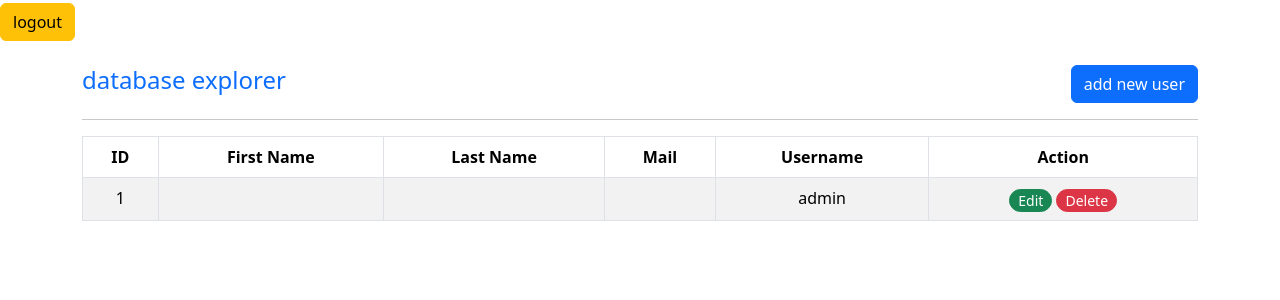
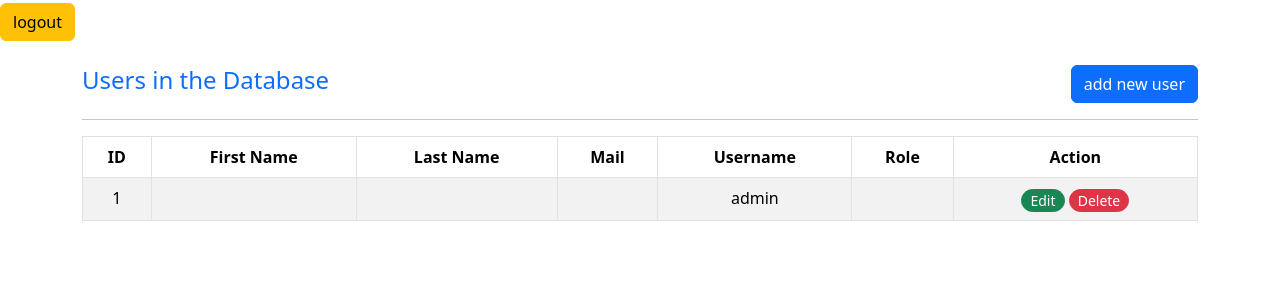
Before and after one commit to gas1ight/W3WI110, a PHP site: page / in a window 1280 px wide. Shown: the top 300 px of the page. Run offline with PHP 8.4, Linux system fonts and the light colour scheme; a user stored in the database is signed in; data comes from the database, SQL or seed files in the repository; data that the repository does not hold is empty; some libraries are stand-ins or nearby versions.

Commit message:
added role flag

```diff
--- a/action.php
+++ b/action.php
@@ -13,8 +13,9 @@ if (isset($_POST['add'])) {
     $email = $util->testInput($_POST['email']);
     $username = $util->testInput($_POST['username']);
     $password = $util->testInput($_POST['password']);
+    $role = $util->testInput($_POST['role']);
 
-    if ($db->insertNewUser($fname, $lname, $email, $username, $password)) {
+    if ($db->insertNewUser($fname, $lname, $email, $username, $password, $role)) {
         echo $util->showMessage('success', 'User inserted successfully!');
     } else {
         echo $util->showMessage('danger', 'Something went wrong!');
@@ -33,6 +34,7 @@ if (isset($_GET['read'])) {
                       <td>' . $row['lname'] . '</td>
                       <td>' . $row['email'] . '</td>
                       <td>' . $row['username'] . '</td>
+                      <td>' . $row['role'] . '</td>
                       <td>
                         <a href="#" id="' . $row['id'] . '" class="btn btn-success btn-sm rounded-pill py-0 editLink" data-toggle="modal" data-target="#editUserModal">Edit</a>
 
@@ -64,8 +66,9 @@ if (isset($_POST['update'])) {
     $email = $util->testInput($_POST['email']);
     $username = $util->testInput($_POST['username']);
     $password = $util->testInput($_POST['password']);
+    $role = $util->testInput($_POST['role']);
 
-    if ($db->update($id, $fname, $lname, $email, $username, $password)) {
+    if ($db->update($id, $fname, $lname, $email, $username, $password, $role)) {
         echo $util->showMessage('success', 'User updated successfully!');
     } else {
         echo $util->showMessage('danger', 'Something went wrong!');
--- a/db.php
+++ b/db.php
@@ -13,15 +13,16 @@ class Database extends Config {
     }
 
     // Insert User Into Database
-    public function insertNewUser ($fname, $lname, $email, $username, $password): bool {
-        $sql = 'INSERT INTO accounts (fname, lname, email, username, password) VALUES (:fname, :lname, :email, :username, :password)';
+    public function insertNewUser ($fname, $lname, $email, $username, $password, $role): bool {
+        $sql = 'INSERT INTO accounts (fname, lname, email, username, password, role) VALUES (:fname, :lname, :email, :username, :password, :role)';
         $stmt = $this->conn->prepare($sql);
         $stmt->execute([
             'fname' => $fname,
             'lname' => $lname,
             'email' => $email,
             'username' => $username,
-            'password' => $password
+            'password' => $password,
+            'role' => $role
         ]);
         return true;
     }
@@ -45,8 +46,8 @@ class Database extends Config {
     }
 
     // Update Single User
-    public function update($id, $fname, $lname, $email, $username, $password) {
-        $sql = 'UPDATE accounts SET fname = :fname, lname = :lname, email = :email, username = :username, password = :password WHERE id = :id';
+    public function update($id, $fname, $lname, $email, $username, $password, $role) {
+        $sql = 'UPDATE accounts SET fname = :fname, lname = :lname, email = :email, username = :username, password = :password, role = :role WHERE id = :id';
         $stmt = $this->conn->prepare($sql);
         $stmt->execute([
             'id' => $id,
@@ -54,7 +55,8 @@ class Database extends Config {
             'lname' => $lname,
             'email' => $email,
             'username' => $username,
-            'password' => $password
+            'password' => $password,
+            'role' => $role
         ]);
         return true;
     }
--- a/index.php
+++ b/index.php
@@ -47,18 +47,25 @@ if(!isset($_SESSION["user_id"])){
                     </div>
 
                     <div class="mb-3">
-                        <input type="text" name="email" class="form-control form-control-lg" placeholder="Enter Email" required>
+                        <input type="email" name="email" class="form-control form-control-lg" placeholder="Enter Email" required>
                         <div class="invalid-feedback">Email is required!</div>
                     </div>
 
-                    <div class="mb-3">
+                    <div class="row mb-3 gx-3">
+                        <div class="col">
                             <input type="text" name="username" class="form-control form-control-lg" placeholder="Enter Username" required>
                             <div class="invalid-feedback">Username is required!</div>
                         </div>
 
-                    <div class="mb-3">
-                        <input type="text" name="password" class="form-control form-control-lg" placeholder="Enter Password" required>
+                        <div class="col">
+                            <input type="password" name="password" class="form-control form-control-lg" placeholder="Enter Password" required>
                             <div class="invalid-feedback">Password is required!</div>
+                        </div>
+                    </div>
+
+                    <div class="form-check form-switch mb-3">
+                        <input class="form-check-input" type="checkbox" role="switch" id="flexSwitchCheckDefault1">
+                        <label class="form-check-label" for="flexSwitchCheckDefault">Admin privileges</label>
                     </div>
 
                     <div class="mb-3">
@@ -96,18 +103,26 @@ if(!isset($_SESSION["user_id"])){
                     </div>
 
                     <div class="mb-3">
-                        <input type="text" name="email" id="email" class="form-control form-control-lg" placeholder="Enter Email" required>
+                        <input type="email" name="email" id="email" class="form-control form-control-lg" placeholder="Enter Email" required>
                         <div class="invalid-feedback">Email is required!</div>
                     </div>
 
-                    <div class="mb-3">
+                    <div class="row mb-3 gx-3">
+                        <div class="col">
                             <input type="text" name="username" id="username" class="form-control form-control-lg" placeholder="Enter Username" required>
                             <div class="invalid-feedback">Username is required!</div>
                         </div>
 
-                    <div class="mb-3">
+                        <div class="col">
                             <input type="password" name="password" id="password" class="form-control form-control-lg" placeholder="Enter Password" required>
-                        <div class="invalid-feedback">Username is required!</div>
+                            <div class="invalid-feedback">Password is required!</div>
+                        </div>
+
+                    </div>
+
+                    <div class="form-check form-switch mb-3">
+                        <input class="form-check-input" type="checkbox" role="switch" id="flexSwitchCheckDefault">
+                        <label class="form-check-label" for="flexSwitchCheckDefault">Admin privileges</label>
                     </div>
 
                     <div class="mb-3">
@@ -123,7 +138,7 @@ if(!isset($_SESSION["user_id"])){
     <div class="row mt-4">
         <div class="col-lg-12 d-flex justify-content-between align-items-center">
             <div>
-                <h4 class="text-primary">database explorer</h4>
+                <h4 class="text-primary">Users in the Database</h4>
             </div>
             <div>
                 <button class="btn btn-primary" type="button" data-toggle="modal" data-target="#addNewUserModal">add new user</button>
@@ -147,6 +162,7 @@ if(!isset($_SESSION["user_id"])){
                         <th>Last Name</th>
                         <th>Mail</th>
                         <th>Username</th>
+                        <th>Role</th>
                         <th>Action</th>
                     </tr>
                     </thead>
--- a/main.js
+++ b/main.js
@@ -19,6 +19,14 @@ addForm.addEventListener("submit", async (e) => {
         return false;
     } else {
         document.getElementById("add-user-btn").value = "Please Wait...";
+
+        var checkbox = document.querySelector("input[id=flexSwitchCheckDefault1]");
+
+        if (checkbox["checked"] == true) {
+            formData.append("role", "admin");
+        } else {
+            formData.append("role", "basic user");
+        }
 
         const data = await fetch("action.php", {
             method: "POST",
@@ -64,6 +72,7 @@ const editUser = async (id) => {
     document.getElementById("email").value = response.email;
     document.getElementById("username").value = response.username;
     document.getElementById("password").value = response.password;
+    document.getElementById("role").value = response.role;
 };
 
 // Update User Ajax Request
@@ -82,6 +91,14 @@ updateForm.addEventListener("submit", async (e) => {
     } else {
         //in case all form fields are filled, POST Data to DB
         document.getElementById("edit-user-btn").value = "Please Wait...";
+
+        var checkbox = document.querySelector("input[id=flexSwitchCheckDefault]");
+
+        if (checkbox["checked"] == true) {
+            formData.append("role", "admin");
+        } else {
+            formData.append("role", "basic user");
+        }
 
         const data = await fetch("action.php", {
             method: "POST",
```
Lines whose indentation alone changed are shown as unchanged.
